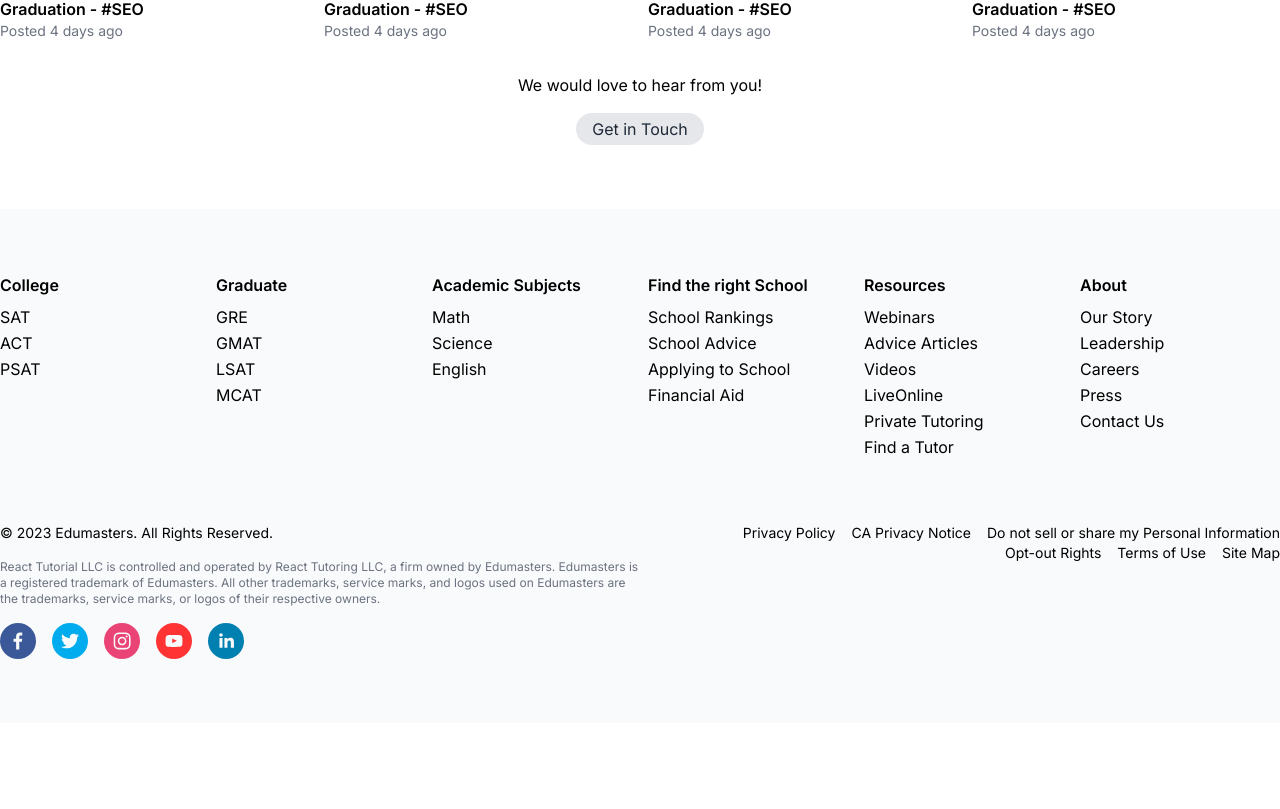
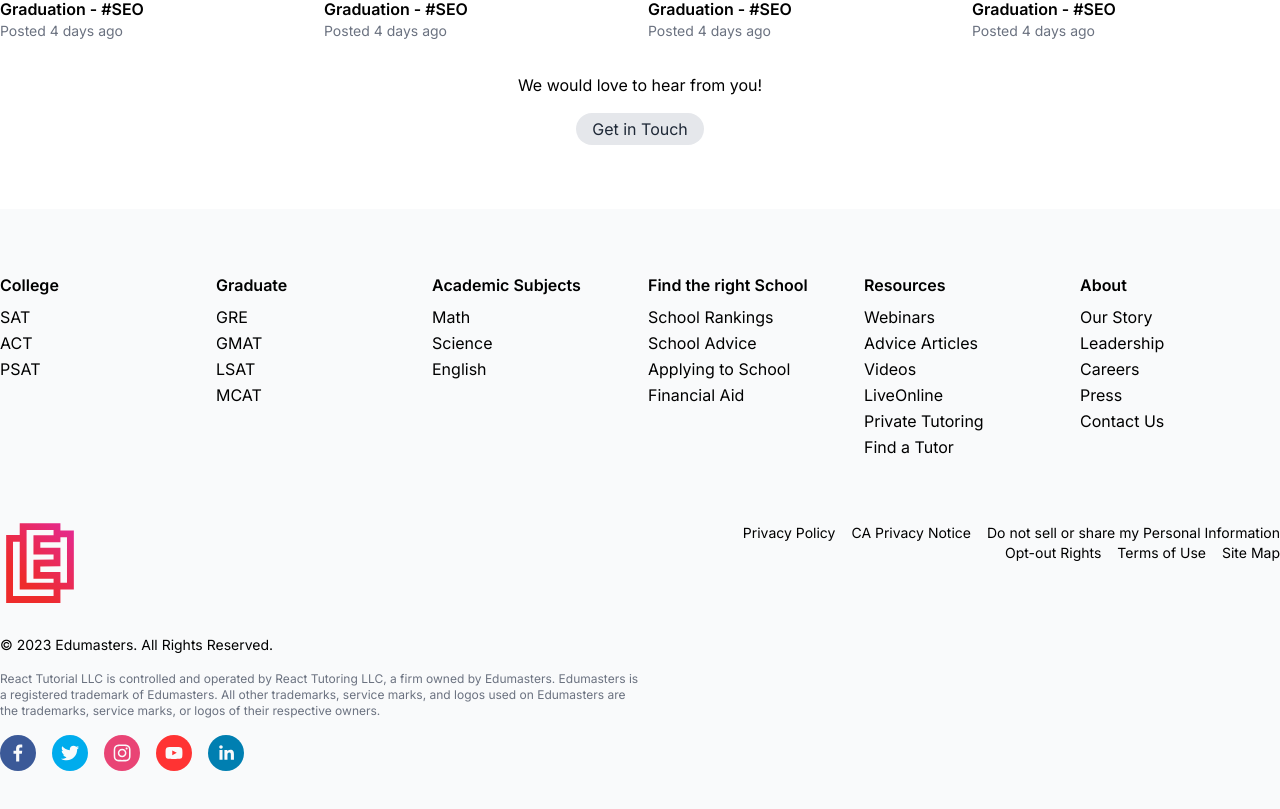
Before and after one commit to Azlan-A1/Edumasters, a Next.js app: page / in a window 1280 px wide. Shown: the part 1643-2452 px from the top of the page. Before the commit the page ends 2366 px from the top, so only its background shows below. Built offline with nearby package versions, Linux system fonts and the light colour scheme.

Commit message:
Edumasters logo in Footer

```diff
--- a/src/components/Footer/Footer.module.scss
+++ b/src/components/Footer/Footer.module.scss
@@ -6,6 +6,14 @@
 
 		.footer {
 			@apply grid grid-cols-1 md:grid-cols-2 items-start text-sm;
+
+			.logo {
+				@apply h-20 w-20 relative mb-8;
+
+				img {
+					@apply object-contain;
+				}
+			}
 
 			.meta {
 				@apply text-xs text-gray-500 my-4;
--- a/src/components/Footer/Footer.tsx
+++ b/src/components/Footer/Footer.tsx
@@ -1,4 +1,5 @@
 // Next
+import Image from 'next/image'
 import Link from 'next/link'
 
 // Styles
@@ -7,6 +8,9 @@
 // Data
 import { footerNavigation } from './Footer.data'
 import { socialProfiles } from '@/data/social-media'
+
+// Assets
+import logo from '@/assets/brand/edumasters_logo.svg'
 
 // Packages
 import { SocialIcon } from 'react-social-icons'
@@ -31,6 +35,9 @@
 				</div>
 				<div className={styles.footer}>
 					<div>
+						<div className={styles.logo}>
+							<Image src={logo} alt='Edumasters Logo' fill />
+						</div>
 						<p>
 							&copy; {new Date().getFullYear()} Edumasters. All Rights Reserved.
 						</p>
@@ -55,6 +62,7 @@
 							))}
 						</div>
 					</div>
+					<div>
 						<div className={styles.legal}>
 							<p>Privacy Policy</p>
 							<p>CA Privacy Notice</p>
@@ -66,6 +74,7 @@
 					</div>
 				</div>
 			</div>
+		</div>
 	)
 }
 
```
Lines whose indentation alone changed are shown as unchanged.
